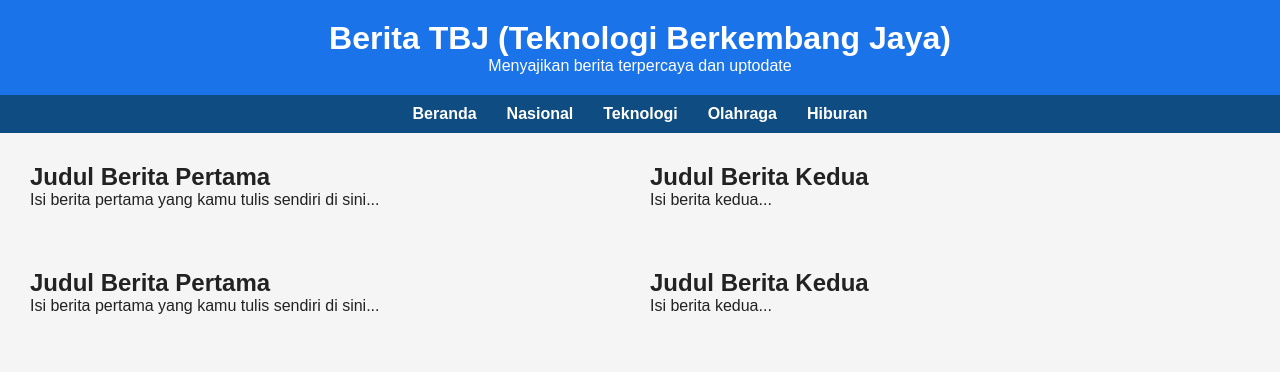
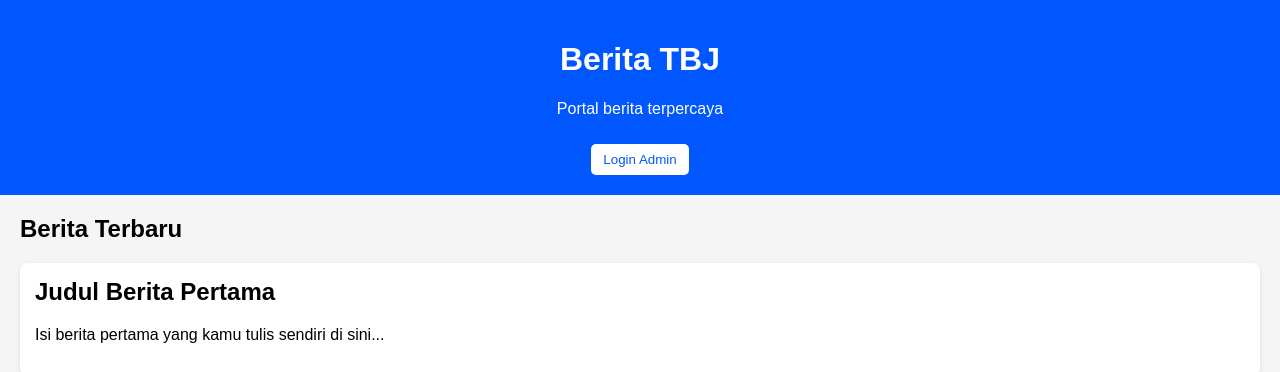
Before and after one commit to jcpurba829-sketch/berita-jc-baik, a PHP site: page / in a window 1280 px wide. Shown: the top 372 px of the page. Run offline with PHP 8.4, Linux system fonts and the light colour scheme.

Commit message:
Add files via upload

```diff
--- a/index.html
+++ b/index.html
@@ -1,53 +1,45 @@
 <!DOCTYPE html>
 <html lang="id">
 <head>
-  <meta charset="UTF-8">
-  <meta name="viewport" content="width=device-width, initial-scale=1.0">
-  <title>berita jc terpercaya</title>
-  <link rel="stylesheet" href="style.css">
+    <meta charset="UTF-8">
+    <meta name="viewport" content="width=device-width, initial-scale=1.0">
+    <title>Berita TBJ</title>
+    <link rel="stylesheet" href="style.css">
 </head>
 <body>
-  <header>
-    <h1>Berita TBJ (Teknologi Berkembang Jaya)</h1>
-    <p>Menyajikan berita terpercaya dan uptodate </p>
-  </header>
 
-  <nav>
-    <ul>
-      <li><a href="#">Beranda</a></li>
-      <li><a href="#">Nasional</a></li>
-      <li><a href="#">Teknologi</a></li>
-      <li><a href="#">Olahraga</a></li>
-      <li><a href="#">Hiburan</a></li>
-    </ul>
-  </nav>
+    <header>
+        <h1>Berita TBJ</h1>
+        <p>Portal berita terpercaya</p>
+        <button id="adminBtn">Login Admin</button>
+    </header>
 
-  <section class="berita-container" id="berita-container">
-    <p style="text-align:center; color:#777;">Memuat berita terbaru...</p>
-  </section>
-  <section class="berita-container" id="berita-container">
-  <article>
-    <h2>Judul Berita Pertama</h2>
-    <p>Isi berita pertama yang kamu tulis sendiri di sini...</p>
-  </article>
+    <main>
+        <h2>Berita Terbaru</h2>
+        <div id="berita-container"></div>
+    </main>
 
-  <article>
-    <h2>Judul Berita Kedua</h2>
-    <p>Isi berita kedua...</p>
-  </article>
-</section><section class="berita-container" id="berita-container">
-  <iframe
-    src="https://jcbaek5678.blogspot.com/"
-    width="100%"
-    height="800px"
-    style="border:none;">
-  </iframe>
-</section>
+    <!-- POPUP LOGIN ADMIN -->
+    <div id="loginPopup" class="popup">
+        <div class="popup-content">
+            <h3>Login Admin</h3>
+            <input type="password" id="password" placeholder="Password admin">
+            <button id="login">Masuk</button>
+            <button id="closePopup">Tutup</button>
+        </div>
+    </div>
 
-  <footer>
-    <p>© 2025 berita tbj | Dibuat oleh Jc Purba</p>
-  </footer>
+    <!-- POPUP TAMBAH BERITA -->
+    <div id="addPopup" class="popup">
+        <div class="popup-content">
+            <h3>Tulis Berita Baru</h3>
+            <input type="text" id="judul" placeholder="Judul berita">
+            <textarea id="isi" placeholder="Isi berita"></textarea>
+            <button id="simpanBerita">Simpan</button>
+            <button id="closeAdd">Tutup</button>
+        </div>
+    </div>
 
-  <script src="script.js"></script>
+    <script src="script.js"></script>
 </body>
 </html>
--- a/style.css
+++ b/style.css
@@ -1,95 +1,73 @@
-* {
-  margin: 0;
-  padding: 0;
-  box-sizing: border-box;
-}
-
 body {
-  font-family: 'Arial', sans-serif;
-  background-color: #f5f5f5;
-  color: #222;
+    margin: 0;
+    font-family: Arial, sans-serif;
+    background: #f5f5f5;
 }
 
 header {
-  background-color: #1a73e8;
-  color: white;
-  text-align: center;
-  padding: 20px;
-  box-shadow: 0 4px 6px rgba(0,0,0,0.2);
+    background: #0057ff;
+    color: white;
+    padding: 20px;
+    text-align: center;
 }
 
-nav {
-  background-color: #0f4c81;
+header button {
+    padding: 8px 12px;
+    margin-top: 10px;
+    border: none;
+    background: #ffffff;
+    color: #0057ff;
+    cursor: pointer;
+    border-radius: 5px;
 }
 
-nav ul {
-  display: flex;
-  justify-content: center;
-  list-style: none;
-  padding: 10px;
+main {
+    padding: 20px;
 }
 
-nav ul li {
-  margin: 0 15px;
+.berita-box {
+    background: white;
+    padding: 15px;
+    margin-bottom: 15px;
+    border-radius: 8px;
+    box-shadow: 0px 2px 5px rgba(0,0,0,0.1);
 }
 
-nav ul li a {
-  color: white;
-  text-decoration: none;
-  font-weight: bold;
-  transition: 0.3s;
+h2, h3 {
+    margin-top: 0;
 }
 
-nav ul li a:hover {
-  color: #ffeb3b;
+.popup {
+    display: none;
+    position: fixed;
+    top: 0;
+    left: 0;
+    right: 0;
+    bottom: 0;
+    background: rgba(0,0,0,0.7);
+    justify-content: center;
+    align-items: center;
 }
 
-.berita-container {
-  display: grid;
-  grid-template-columns: repeat(auto-fit, minmax(300px, 1fr));
-  gap: 20px;
-  padding: 30px;
+.popup-content {
+    background: white;
+    padding: 20px;
+    width: 300px;
+    border-radius: 8px;
 }
 
-.berita {
-  background-color: white;
-  border-radius: 12px;
-  box-shadow: 0 4px 8px rgba(0,0,0,0.1);
-  overflow: hidden;
-  transition: 0.3s;
+.popup input, .popup textarea {
+    width: 100%;
+    padding: 8px;
+    margin-bottom: 10px;
 }
 
-.berita:hover {
-  transform: scale(1.03);
+.popup button {
+    width: 100%;
+    padding: 10px;
+    border: none;
+    color: white;
+    background: #0057ff;
+    border-radius: 5px;
+    cursor: pointer;
 }
-
-.berita img {
-  width: 100%;
-  height: 200px;
-  object-fit: cover;
-}
-
-.berita h2 {
-  margin: 10px;
-  color: #0f4c81;
-}
-
-.berita p {
-  margin: 0 10px 10px;
-}
-
-.berita a {
-  display: inline-block;
-  margin: 10px;
-  color: #1a73e8;
-  text-decoration: none;
-  font-weight: bold;
-}
-
-footer {
-  background-color: #1a73e8;
-  color: white;
-  text-align: center;
-  padding: 10px;
-  margin-top: 20px;
-}
```
